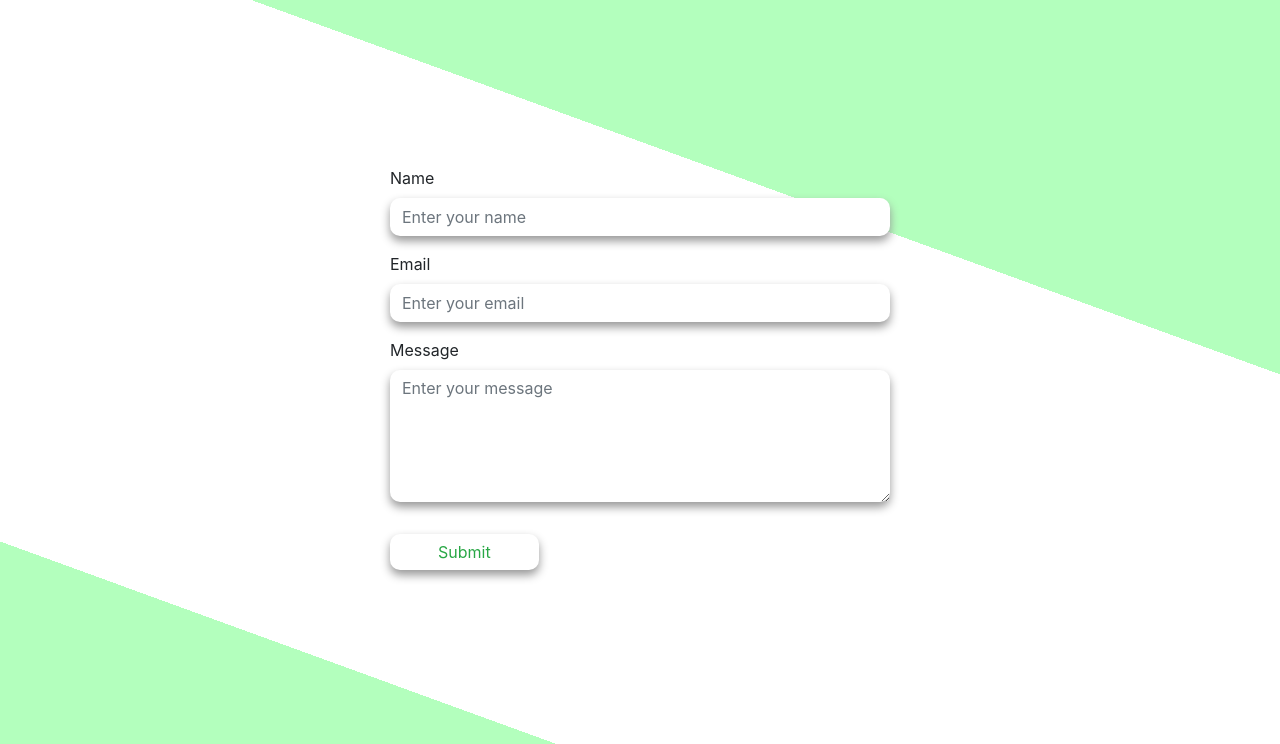
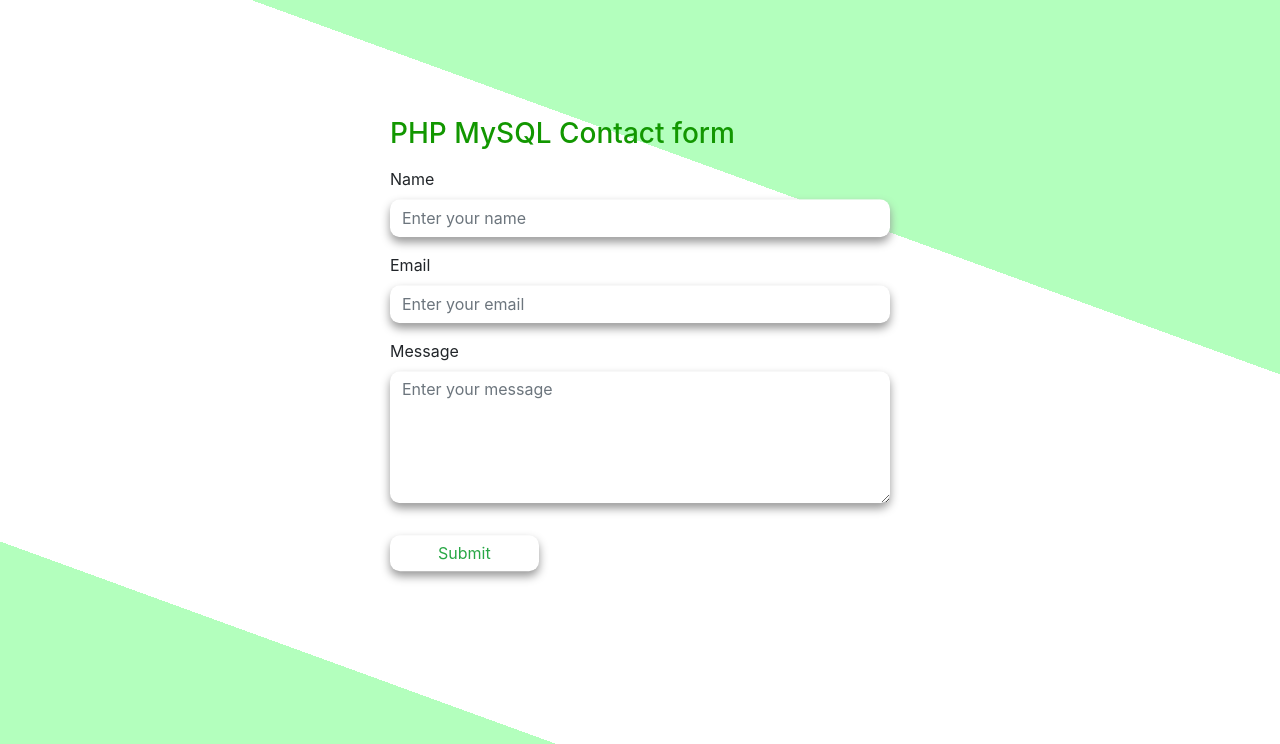
Before and after one commit to madhavyagni/php-contact-form, a PHP site: page / in a window 1280 px wide. Shown: the part 56-800 px from the top of the page. Run offline with PHP 8.4, Linux system fonts and the light colour scheme.

Commit message:
heading update
heading update

```diff
--- a/index.php
+++ b/index.php
@@ -38,6 +38,9 @@
         transform: translate(-50%, -50%);
         width: 500px;
       }
+      h3{
+        color: rgb(18, 151, 0);
+      }
     </style>
   </head>
   <body>
@@ -69,7 +72,7 @@
               >
             </li>
             <li class="nav-item active">
-              <a class="nav-link" href="/practice/contact form/mesages.php"
+              <a class="nav-link" href="https://github.com/madhavyagni/php-contact-form" target="_blank"
                 >Source code <span class="sr-only">(current)</span></a
               >
             </li>
@@ -146,13 +149,14 @@ if ($_SERVER['REQUEST_METHOD'] == 'POST') {
 }
 
 ?>
-    <div class="container grdnt">
+    <div class="container">
       <div class="center">
+        <h3>PHP MySQL Contact form</h3>
       <form
         action="/practice/contact form/index.php"
         method="POST"
         autocomplete="off"
-        class="mt-5"
+        class="mt-3"
       >
         <div class="form-group">
           <label for="name">Name</label>
```
